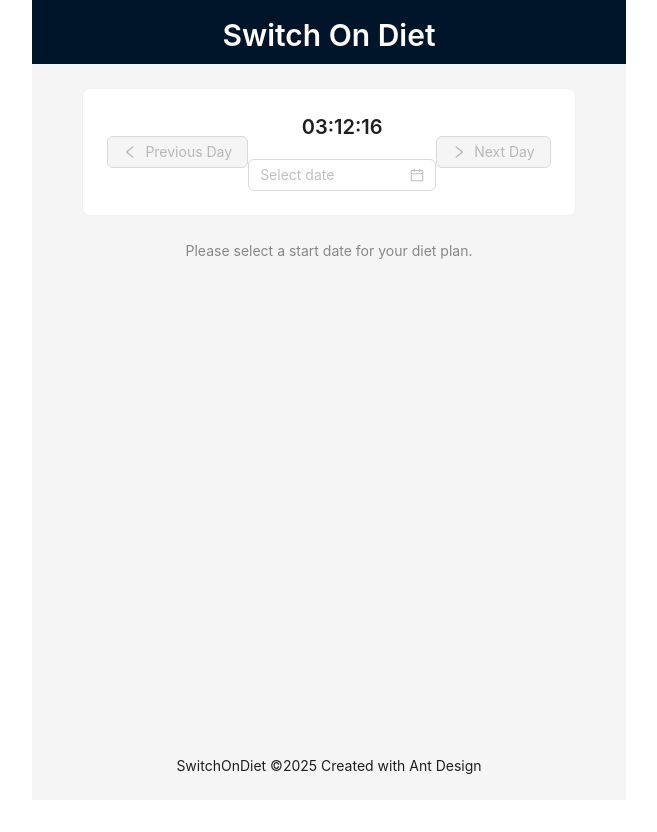
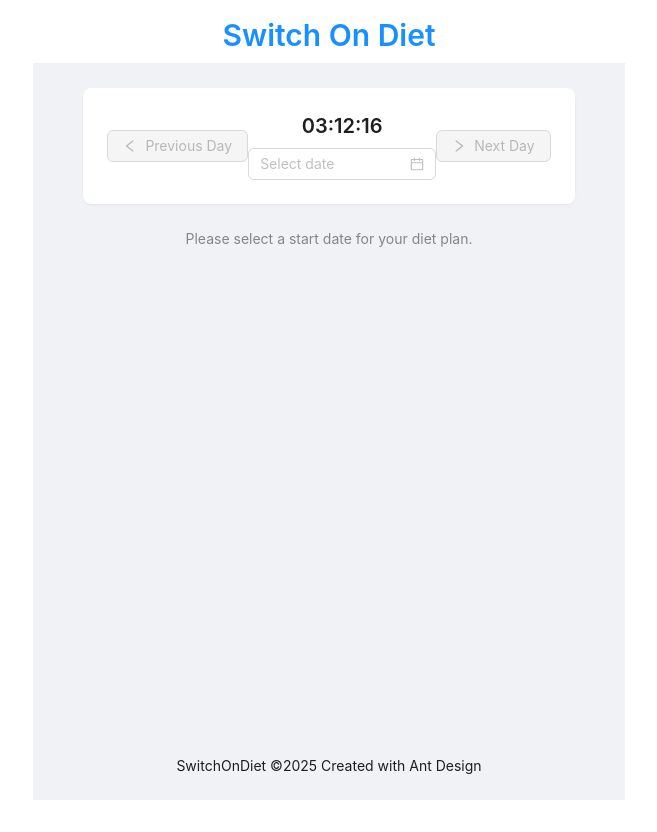
Before and after one commit to dkwo575/switch-on-diet-app, a React (Vite) app: page / in a window 1280 px wide. Shown: the whole page, without its empty margins (311-968 px from the left). Built offline with nearby package versions, Linux system fonts and the light colour scheme.

Commit message:
change design and colour

```diff
--- a/src/App.tsx
+++ b/src/App.tsx
@@ -1,6 +1,6 @@
 import { useState, useEffect } from 'react';
 import { dietPlan } from './diet-plan';
-import { Layout, Card, Button, DatePicker, Checkbox, List, Row, Col, Typography, Space, message } from 'antd';
+import { Layout, Card, Button, DatePicker, Checkbox, List, Row, Col, Typography, Space, message, ConfigProvider, Divider } from 'antd';
 import { LeftOutlined, RightOutlined } from '@ant-design/icons';
 import type { CheckboxChangeEvent } from 'antd/es/checkbox';
 import dayjs from 'dayjs';
@@ -8,6 +8,12 @@
 
 const { Header, Content, Footer } = Layout;
 const { Title, Text } = Typography;
+
+const theme = {
+  token: {
+    colorPrimary: '#1890ff', // A light blue
+  },
+};
 
 function App() {
   const [startDate, setStartDate] = useState<dayjs.Dayjs | null>(null);
@@ -49,7 +55,7 @@
 
   const renderDietPlan = () => {
     if (!startDate) {
-      return <Text type="secondary" style={{ textAlign: 'center', display: 'block' }}>Please select a start date for your diet plan.</Text>;
+      return <Text type="secondary" style={{ textAlign: 'center', display: 'block', marginTop: 24 }}>Please select a start date for your diet plan.</Text>;
     }
 
     const dayOfDiet = currentDate.diff(startDate, 'day') + 1;
@@ -57,22 +63,23 @@
     const dayOfWeek = dayOfDiet > 0 ? ((dayOfDiet - 1) % 7) + 1 : 1;
 
     if (week < 1 || week > dietPlan.length) {
-      return <Text type="danger" style={{ textAlign: 'center', display: 'block' }}>No diet plan available for this date.</Text>;
+      return <Text type="danger" style={{ textAlign: 'center', display: 'block', marginTop: 24 }}>No diet plan available for this date.</Text>;
     }
 
     const weeklyPlan = dietPlan[week - 1];
     const dailyPlan = weeklyPlan?.dailyPlans.find(p => p.day === dayOfWeek);
 
     if (!dailyPlan) {
-      return <Text type="danger" style={{ textAlign: 'center', display: 'block' }}>No diet plan available for this day.</Text>;
+      return <Text type="danger" style={{ textAlign: 'center', display: 'block', marginTop: 24 }}>No diet plan available for this day.</Text>;
     }
 
     return (
       <Card title={`Week ${week}, Day ${dayOfWeek} (${currentDate.format('YYYY-MM-DD')})`}>
-        <Row gutter={[16, 16]}>
-          <Col xs={24} md={12}>
-            <Card title="Daily Checklist">
+        <Row gutter={[24, 24]}>
+          <Col xs={24} lg={12}>
+            <Title level={4}>Daily Checklist</Title>
             <List
+              bordered
               dataSource={weeklyPlan.checklist}
               renderItem={(item, index) => (
                 <List.Item>
@@ -82,18 +89,18 @@
                 </List.Item>
               )}
             />
-            </Card>
           </Col>
-          <Col xs={24} md={12}>
-            <Card title="Allowed Foods for this Week">
+          <Col xs={24} lg={12}>
+            <Title level={4}>Allowed Foods for this Week</Title>
             <List
+              bordered
               dataSource={weeklyPlan.allowedFoods}
               renderItem={item => <List.Item>{item}</List.Item>}
             />
-            </Card>
           </Col>
         </Row>
-        <Card title="Meal Plan" style={{ marginTop: 16 }}>
+        <Divider />
+        <Title level={4}>Meal Plan</Title>
         <Row gutter={16}>
           <Col xs={24} sm={8}>
             <Card type="inner" title="Breakfast">
@@ -118,24 +125,24 @@
           </Col>
         </Row>
       </Card>
-      </Card>
     );
   };
 
   return (
-    <Layout style={{ minHeight: '100vh' }}>
-      <Header style={{ color: 'white', textAlign: 'center' }}>
-        <Title level={2} style={{ color: 'inherit', margin: '16px 0' }}>Switch On Diet</Title>
+    <ConfigProvider theme={theme}>
+      <Layout style={{ minHeight: '100vh', backgroundColor: '#f0f2f5' }}>
+        <Header style={{ backgroundColor: '#fff', borderBottom: '1px solid #f0f0f0', padding: '0 24px' }}>
+          <Title level={2} style={{ color: theme.token.colorPrimary, margin: '16px 0', textAlign: 'center' }}>Switch On Diet</Title>
         </Header>
         <Content style={{ padding: '24px 50px' }}>
-        <Card>
+          <Card bordered={false} style={{ marginBottom: 24 }}>
             <Row justify="space-between" align="middle">
               <Col>
                 <Button icon={<LeftOutlined />} onClick={goToPreviousDay} disabled={!startDate}>Previous Day</Button>
               </Col>
               <Col>
                 <Space direction="vertical" align="center">
-                <Title level={4}>{now.format('HH:mm:ss')}</Title>
+                  <Title level={4} style={{ margin: 0 }}>{now.format('HH:mm:ss')}</Title>
                   <DatePicker onChange={handleDateChange} />
                 </Space>
               </Col>
@@ -144,14 +151,13 @@
               </Col>
             </Row>
           </Card>
-        <div style={{ marginTop: 24 }}>
           {renderDietPlan()}
-        </div>
         </Content>
-      <Footer style={{ textAlign: 'center' }}>
+        <Footer style={{ textAlign: 'center', backgroundColor: '#f0f2f5' }}>
           SwitchOnDiet ©{new Date().getFullYear()} Created with Ant Design
         </Footer>
       </Layout>
+    </ConfigProvider>
   );
 }
 
```
Lines whose indentation alone changed are shown as unchanged.
